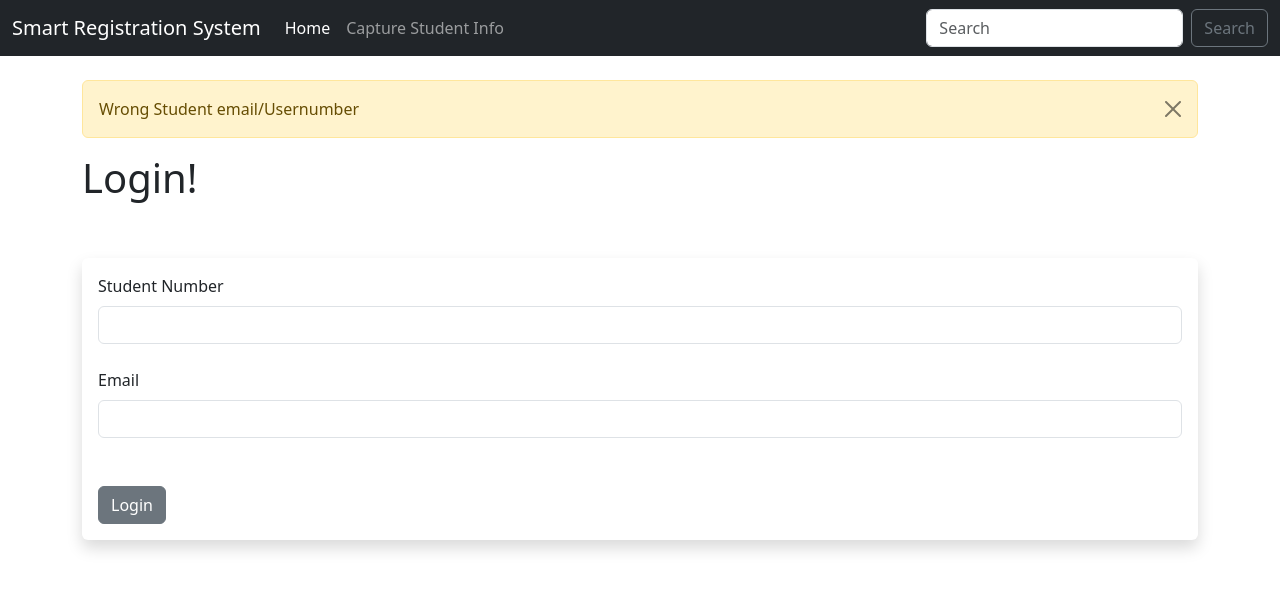
After one commit to Sifiso-Masuku/WooliesWork, a Flask app: page /login in a window 1280 px wide. The commit adds this page. Shown: the top 590 px of the page. Run offline with Flask 3, Linux system fonts and the light colour scheme; parts of the project's set-up code (start-up, migrations or seed data) failed here and were passed over; some libraries are stand-ins or nearby versions.

Commit message:
my second commit

```diff
--- /dev/null
+++ b/flask-project/Scripts/pyvenv.cfg
@@ -0,0 +1,5 @@
+home = C:\Users\LENOVO\AppData\Local\Programs\Python\Python311
+include-system-site-packages = false
+version = 3.11.5
+executable = C:\Users\LENOVO\AppData\Local\Programs\Python\Python311\python.exe
+command = C:\Users\LENOVO\AppData\Local\Programs\Python\Python311\python.exe -m venv C:\Users\LENOVO\Desktop\WooliesWork\flask-project\Scripts
--- a/forms.py
+++ b/forms.py
@@ -1,13 +1,35 @@
 from flask_wtf import FlaskForm
-from wtforms import StringField, EmailField, SubmitField, PasswordField, BooleanField, ValidationError
-from wtforms.validators import DataRequired, email_validator, EqualTo, Length
+from wtforms import StringField, EmailField,SelectField, SubmitField,IntegerField,DateTimeField, PasswordField,RadioField, BooleanField, ValidationError
+from wtforms.validators import DataRequired,  Email,InputRequired
 from wtforms.widgets import TextArea
+from pycountry import countries
 
-#Create a Form Class
+#Create a Form Class for students/users
 class InfoForm(FlaskForm):
+   student_type = student_type =StringField('User Number', validators=[DataRequired()])
+   user_number  = user_number= StringField('User Number', validators=[DataRequired()])
    stdLName = stdLName = StringField('Last Name',validators=[DataRequired()])
    stdFNames=  stdFNames = StringField('First Names',validators=[DataRequired()])
    stdEmailP=  stdEmailP = EmailField( 'Personal Email', validators=[DataRequired()])
    stdID= stdID = StringField('Identity Number', validators=[DataRequired()])
-   stdAddrs= stdAddrs = StringField('Residential Address', validators=[DataRequired()])
+   address= address = StringField('Residential Address', validators=[DataRequired()])
+   stdEmailP = StringField('Personal Email', validators=[DataRequired(), Email()])
+   user_system_email  = StringField('System Email', validators=[DataRequired(), Email()])
+   area = StringField('Area', validators=[DataRequired()])
+   stdAge = IntegerField('Age', validators=[DataRequired()])
+   stdGender = SelectField('Gender', choices=[('Male', 'Male'), ('Female', 'Female')], validators=[DataRequired()])
+   stdNationality = SelectField('Nationality', choices=[(country.alpha_3, country.name) for country in countries], validators=[DataRequired()])
+   stdCountry = SelectField('Country of Origin', choices=[(country.alpha_2, country.name) for country in countries], validators=[DataRequired()])
+   date_added = DateTimeField('Registration Date')
    submit =SubmitField('Submit Info')
+
+#Create a Form for returnig students
+
+class Student_TypeForm(FlaskForm):
+    student_type = RadioField('Student Type', choices=[('new', 'New Student'), ('returning', 'Returning Student')], validators=[InputRequired()])
+    Submit = SubmitField('Continue')
+
+class LoginForm(FlaskForm):
+ user_number  = StringField("Student Number", validators=[DataRequired()])
+ user_system_email = StringField('Email',validators=[DataRequired(), Email()])
+ Submit = SubmitField("Login")
--- a/main.py
+++ b/main.py
@@ -1,16 +1,22 @@
-from flask import Flask, render_template
+import datetime
+from flask import Flask, render_template,flash, redirect, url_for
 from flask_wtf import FlaskForm
 from wtforms import StringField, SubmitField
 from wtforms.validators import DataRequired
-from flask import Flask, render_template, flash
 from flask_sqlalchemy import SQLAlchemy
-from datetime import datetime
-from forms import  InfoForm
+from forms import  InfoForm, Student_TypeForm, LoginForm
 from sqlalchemy import create_engine
+from flask_login import login_user, LoginManager, login_required, logout_user, current_user
+from werkzeug.security import generate_password_hash, check_password_hash
 import pymysql
+from pycountry import countries
+import random
+import requests
+import sqlite3
+from flask_sqlalchemy import SQLAlchemy
+import psycopg2
 
-
-
+from manage import UserForm
 #...Fields...
 #BooleanField
 #DateField
@@ -52,38 +58,192 @@ db = SQLAlchemy()
 
 #create flask App
 app = Flask (__name__)
-# with app.app_context():
-#     db.create_all()
+
 #Set database URI
-app.config['SQLALCHEMY_DATABASE_URI'] = 'sqlite:///Information_Capture.db'
-#app.config['SQLALCHEMY_DATABASE_URI'] = 'mysql+pymysql://root:M@$ukust2@localhost:3306/Information_Capture'
+app.config['SQLALCHEMY_DATABASE_URI'] = 'mysql+pymysql://root:masuku@localhost:3306/Information_Capture'
+
+
+# app.config['SQLALCHEMY_DATABASE_URI'] = 'postgresql://sifiso:masuku@localhost:5432/informationcapture'
+# # Establish the connection
+# conn = psycopg2.connect(
+#     host="localhost",
+#     port="5432",
+#     user="sifiso",
+#     password="masuku",
+#     database="informationcapture"
+# )
 
 #  Initialize a Flask App to use for the DATABASE
 db.init_app(app)
 
- # this is needed in order for database session calls (e.g. db.session.commit)
+
+
+#Secret Key
+app.config['SECRET_KEY'] = "Sifiso"
+
+
+#Create Model
+class Student(db.Model):
+    id = db.Column(db.Integer, primary_key=True)
+    student_type = db.Column(db.String(50), nullable=False)
+    user_number  = db.Column(db.String(100), nullable=False)
+    stdLName = db.Column(db.String(100), nullable=False)
+    stdFNames = db.Column(db.String(100), nullable=False)
+    stdEmailP = db.Column(db.String(100), nullable=False)
+    stdID = db.Column(db.String(20), nullable=False)
+    address = db.Column(db.String(200), nullable=False)
+    user_system_email = db.Column(db.String(100), nullable=False)
+    area = db.Column(db.String(100), nullable=False)
+    stdAge = db.Column(db.Integer, nullable=False)
+    stdGender = db.Column(db.String(10), nullable=False)
+    stdNationality = db.Column(db.String(100), nullable=False)
+    stdCountry = db.Column(db.String(100), nullable=False)
+    date_added =db.Column(db.DateTime, default=datetime.datetime.now)
+
+    def __repr__(self):
+      return '<name %r>' % self.name
+
+    def __init__(self, student_type, user_number , stdLName, stdFNames, stdEmailP, stdID, address, user_system_email, area, stdAge, stdGender, stdNationality, stdCountry,date_added):
+        self.student_type = student_type
+        self.user_number = user_number
+        self.stdLName = stdLName
+        self.stdFNames = stdFNames
+        self.stdEmailP = stdEmailP
+        self.stdID = stdID
+        self.address = address
+        self.user_system_email = user_system_email
+        self.area = area
+        self.stdAge = stdAge
+        self.stdGender = stdGender
+        self.stdNationality = stdNationality
+        self.stdCountry = stdCountry
+        self.date_added = date_added
+
+# this is needed in order for database session calls (e.g. db.session.commit)
 with app.app_context():
       try:
           db.create_all()
       except Exception as exception:
           print("got the following exception when attempting db.create_all() in __init__.py: " + str(exception))
 
-#Secret Key
-app.config['SECRET_KEY'] = "Sifiso"
+db = SQLAlchemy()
 
-#Create Model
-class students(db.Model):
-   id = db.Column(db.Integer, primary_key=True)
-   stdLName =db.Column(db.String(200), nullable=False)
-   stdFNames =db.Column(db.String(200), nullable=False)
-   stdEmailP =db.Column(db.String(200), nullable=False, unique=True)
-   stdID =db.Column(db.String(200), nullable=False)
-   stdAddrs =db.Column(db.String(200), nullable=False)
-   date_added =db.Column(db.DateTime, default=datetime.now)
+
+
+
+#Generate User Number
+def generate_user_number():
+    # Get the current system date and time
+    current_time = datetime.datetime.now()
+
+    # Format the date and time as YYMMDDhhmmss
+    formatted_date = current_time = datetime.datetime.now().strftime("%y%m%d")
+    formatted_time = current_time = datetime.datetime.now().strftime("%H%M%S")
+
+    # Generate a random number with 4 digits
+    random_number = str(random.randint(1000, 9999))
+
+    # Combine the components to create the user number
+    user_number = formatted_date + formatted_time + random_number
+
+    return user_number
+
+# Generate a new user number
+user_number = generate_user_number()
+#Generate Student System Email
+def generate_user_system_email(last_name, first_names):
+    # Combine the student's last name and initials of first and middle names
+    initials = "".join(name[0] for name in first_names.split())
+    user_system_email = last_name + initials + "@SmartSystem.com"
+
+    # Check if the generated email already exists
+    email_exists = check_email_exists(user_system_email)
+
+    # If the email already exists, append a number to ensure uniqueness
+    if email_exists:
+       user_system_email = generate_unique_email(user_system_email)
+
+    return user_system_email
+
+
+def check_email_exists(user_system_email):
+    # Simulated function to check if the email already exists in the system
+    # Replace this with your own logic to check if the email exists in the database
+    existing_emails = [
+        "DanielsTA@SmartSystem.com",
+        "SmithJP@SmartSystem.com",
+        "JohnsonLM@SmartSystem.com"
+    ]
+
+    return user_system_email in existing_emails
+
+
+def generate_unique_email(user_system_email):
+    # Append a number to the email to ensure uniqueness
+    counter = 1
+    unique_email = user_system_email
+    while check_email_exists(unique_email):
+        unique_email = user_system_email[:-4] + "{:02d}".format(counter) + user_system_email[-4:]
+        counter += 1
+
+    return unique_email
+
+#Verify Student Identity Number(ID)
+def validate_id_number( stdID):
+    # Check if the ID number is in the valid format for South African ID
+    if len( stdID) != 13 or not stdID.isdigit():
+        return False
+
+    # Extract relevant information from the ID number
+    year = int( stdID[0:2])
+    month = int( stdID[2:4])
+    day = int( stdID[4:6])
+    gender_digit = int( stdID[6:7])
+    nationality_digit = int( stdID[10:11])
+
+    # Determine the gender based on the gender digit
+    gender = "Male" if gender_digit < 5 else "Female"
+
+    # Determine the nationality based on the nationality digit
+    nationality = "South African" if nationality_digit == 0 else "Other"
+
+    # Determine the age based on the birthdate
+    current_year = int(datetime.datetime.now().strftime("%Y"))
+    birth_year = 1900 + year if year < current_year - 2000 else 2000 + year
+    age = current_year - birth_year
+
+    return age, gender, nationality
+
+
+def user_id_validation(stdID):
+    validation_result = validate_id_number( stdID)
+
+    if validation_result:
+        return validation_result
+
+# #Validate Residential/Physical Address
+# def validate_residential_address(address):
+#     # Make a request to the Google Maps Geocoding API
+#     response = requests.get(f'https://maps.googleapis.com/maps/api/geocode/json?address={address}&key=YOUR_API_KEY')
+
+#     # Check if the request was successful
+#     if response.status_code == 200:
+#         data = response.json()
+
+#         # Check if the address is valid and has results
+#         if data['status'] == 'OK' and len(data['results']) > 0:
+#             # Extract relevant information from the API response
+#             validated_address = data['results'][0]['formatted_address']
+#             latitude = data['results'][0]['geometry']['location']['lat']
+#             longitude = data['results'][0]['geometry']['location']['lng']
+
+#             return validated_address, latitude, longitude
+
+#     # Return None if the address is not valid or there was an error
+#     return None, None, None
 
    #Create a string
-   def __repr__(self):
-      return '<name %r>' % self.name
+
 
 
 
@@ -91,55 +251,95 @@ class students(db.Model):
 
 #Create a router decorator
 @app.route("/")
+def index():
+   return render_template('index.html')
+#Create Radio options form
+@app.route('/Student_Type', methods=['GET','POST'])
+def Student_Type():
+    form = Student_TypeForm()
+    if form.validate_on_submit():
+        if form.student_type.data == 'new':
+               return redirect(url_for('InfoCapture'))
+            #return render_template('InfoCapture.html',form=form)
+
+        elif form.student_type.data == 'returning':
+              return redirect(url_for('login'))
+            #return render_template('login.html',form=form)
+    return render_template('Student_Type.html', form=form)
+   #Create Information Capture Page
+@app.route('/InfoCapture', methods=['GET','POST'])
+def InfoCapture():
+    form = InfoForm()
 
 
-def index():
-    return render_template("index.html")
+   #Validate Form
+
+    if form.validate_on_submit():
+
+
+        # Handle the form submission
+        students = Student.query.filter_by(email=form.stdEmailP.data).first()
+        if students is None:
+             students =Student(student_type=form.student_type.data,user_number = form. user_number.data,stdLName = form.stdLName.data,stdFNames = form.stdFNames.data, stdID = form.stdID.data,address = form.address.data, stdEmailP = form.stdEmailP.data,user_system_email = form.user_system_email.data,stdAge = form.stdAge.data, stdGender = form.stdGender.data,stdNationality = form.stdNationality.data,stdCountry = form.stdCountry.data,date_added = form.date_added.data)
+        db.session.add(students)
+        db.session.commit()
+
+        student_type =form.student_type.data
+        user_number = form. user_number.data
+        stdLName = form.stdLName.data
+        stdFNames = form.stdFNames.data
+        stdID = form.stdID.data
+        address = form.address.data
+        stdEmailP = form.stdEmailP.data
+        user_system_email = form.user_system_email.data
+        stdAge = form.stdAge.data
+        stdGender = form.stdGender.data
+        stdNationality = form.stdNationality.data
+        stdCountry = form.stdCountry.data
+        date_added = form.date_added.data
+
+        flash('You have Successfully registered!')
+    Information_Capture = Student.query.order_by(Student.date_added)
+    # address = form. address.data
+    # area = form.area.data
+    # address = f"{address}, {area}"
+
+    # validated_address, latitude, longitude = validate_residential_address(address)
+
+    # if validated_address:
+    #         flash(f"Validated Address: {validated_address}")
+    #         flash(f"Latitude: {latitude}")
+    #         flash(f"Longitude: {longitude}")
+    # else:
+    #         flash("Invalid address or unable to validate.")
+    return render_template('InfoCapture.html', form=form,Information_Capture=Information_Capture)
+
+
+
+    # Create Login Page
+@app.route('/login', methods=['GET', 'POST'])
+def login():
+	form = LoginForm()
+	if form.validate_on_submit():
+		user = Student.query.filter_by(user_number=form.user_number .data).first()
+        #user = Student.query.filter_by(user_system_email =form.email.data).first()
+
+		flash("Login Succesfull!!")
+		return redirect(url_for('dashboard'))
+	else:
+		flash("Wrong Student email/Usernumber")
+
+
+	return render_template('login.html', form=form)
+
 
 # USER ROUTES
 @app.route('/user/<name>/', methods=['GET', 'POST'])
 def user_profile(name):
     return render_template('user_profile.html', name=name)
 
-#Create Information Capture Page
-@app.route('/InfoCapture', methods=['GET','POST'])
-def InfoCapture():
 
-    stdLName  = None
-    stdFNames = None
-    stdEmailP = None
-    stdID = None
-    stdAddrs = None
-    form = InfoForm()
 
-   #Validate Form
-
-    if form.validate_on_submit():
-        user = students.query.filter_by(stdEmailP=form.stdEmailP.data).first()
-
-        user = students(stdLName=form.stdLName.data, stdFNames=form.stdFNames.data, stdEmailP=form.stdEmailP.data, stdID=form.stdID.data,
-                         stdAddrs=form.stdAddrs.data)
-
-        stdLName = form.stdLName.data
-        form.stdLName.data = ''
-        form.stdFNames.data = ''
-        form.stdEmailP.data = ''
-        form.stdID.data = ''
-        form.stdAddrs.data = ''
-        flash('User Added Successfully!')
-    our_users = students.query.order_by(students.date_added)
-    return render_template('InfoCapture.html', form=form, stdLName = stdLName, our_users=our_users)
-
-   # if form.validate_on_submit():
-   #     user = students.query.filter_by(stdEmailP=form.stdEmailP.data).first()
-   #    stdLName = form.stdLName.data
-   #    form.name.data = ''
-   #    flash("Data Saved Successfully")
-   # return render_template("InfoCapture.html",
-   #   stdLName = stdLName,
-   #   stdFNames = stdFNames,
-
-   #    form = InfoForm())
 
 
 
--- /dev/null
+++ b/templates/login.html
@@ -0,0 +1,41 @@
+{% extends "home.html" %}
+{% block content %}
+
+{% for message in get_flashed_messages() %}
+
+	<div class="alert alert-warning alert-dismissible fade show" role="alert">
+	  {{ message }}
+	  <button type="button" class="btn-close" data-bs-dismiss="alert" aria-label="Close"></button>
+	</div>
+
+
+{% endfor %}
+<h1>Login!</h1>
+	<br/><br/>
+
+
+
+<div class="shadow p-3 mb-5 bg-body rounded">
+	<form method="POST">
+		{{ form.hidden_tag() }}
+
+		{{ form.user_number.label(class="form-label") }}
+
+		{{ form.user_number(class="form-control") }}
+		<br/>
+
+		{{ form.user_system_email.label(class="form-label") }}
+
+		{{ form.user_system_email(class="form-control") }}
+		<br/>
+
+
+		<br/>
+
+		{{ form.Submit(class="btn btn-secondary") }}
+
+
+	</form>
+</div>
+
+{% endblock%}
```
Also changed, not shown: templates/InfoCapture.html (+30 -3 lines), templates/Student_Type.html (added, +22 -0 lines), templates/index.html (+9 -5 lines), 1 other file.
